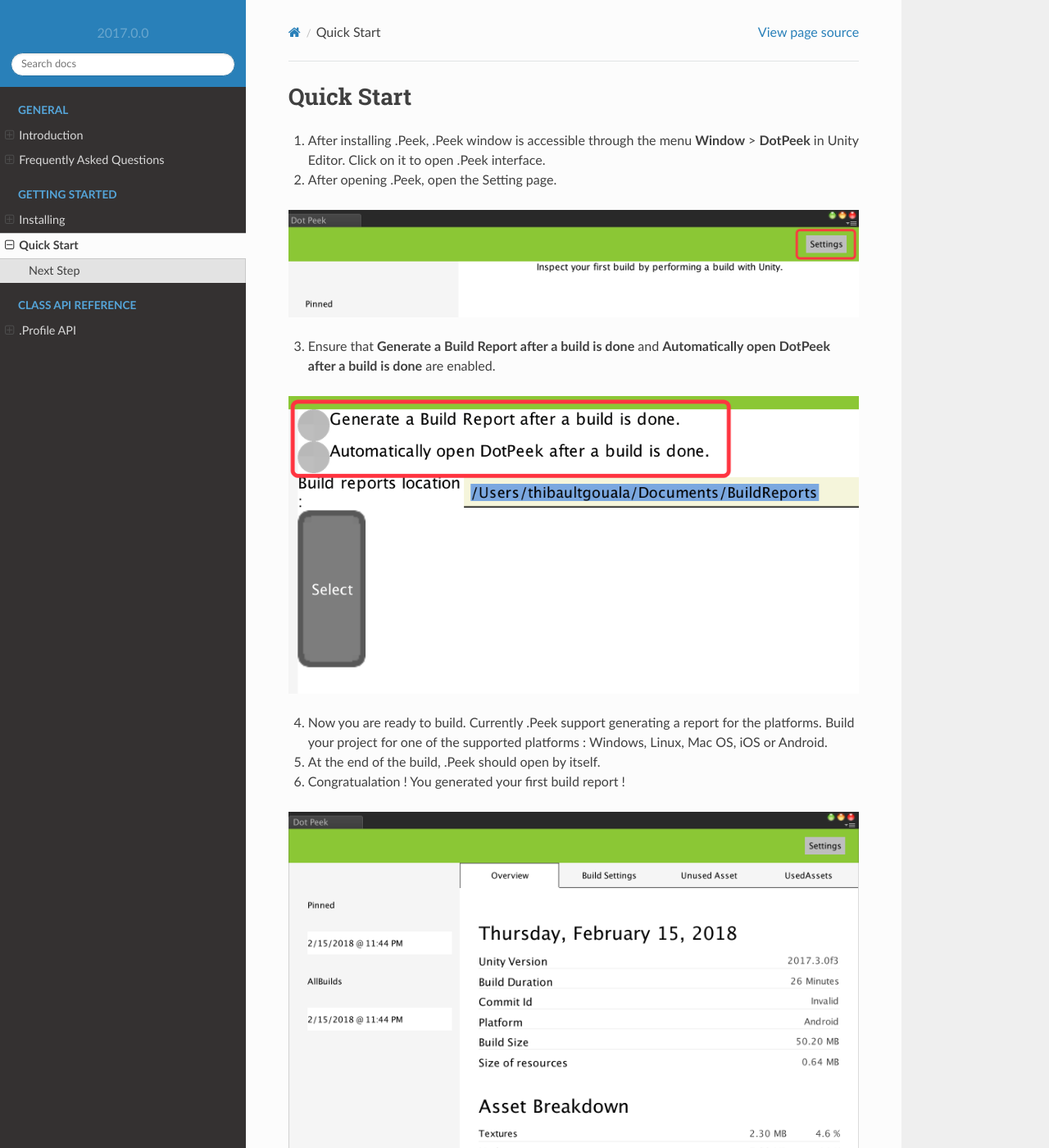
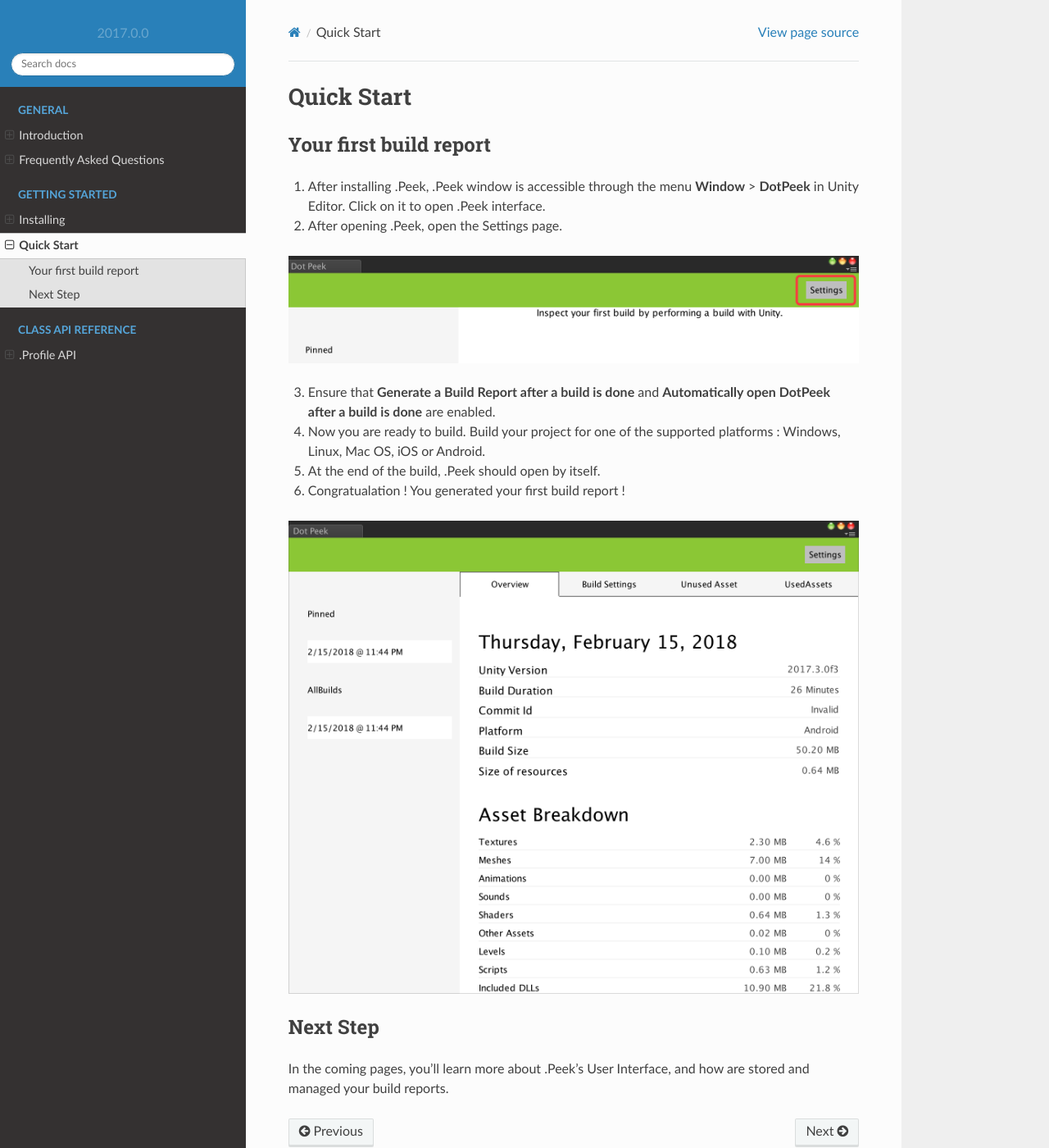
Before and after one commit to WellFiredDevelopment/dotPeekDocumentation, a Sphinx documentation site: the page built from sphinx/source/getting-started/quickstart.rst, in a window 1280 px wide and 1400 px high. Shown: the whole window at 82% size. Built offline with Sphinx 7.4.7 and the Read the Docs theme 2.0.0, drawn with Linux system fonts in a browser that asks for light colours.

Commit message:
Review and fix minor bug in General and Getting Started sections.

```diff
--- a/sphinx/source/getting-started/quickstart.rst
+++ b/sphinx/source/getting-started/quickstart.rst
@@ -1,17 +1,20 @@
 Quick Start
 ===========
 
-1. After installing .Peek, .Peek window is accessible through the menu **Window** > **DotPeek** in Unity Editor. Click on it to open .Peek interface.
+Your first build report
+-----------------------
 
-2. After opening .Peek, open the Setting page.
+1. After installing .Peek, .Peek window is accessible through the menu **Window** > **DotPeek** in Unity Editor. Click on it
+   to open .Peek interface.
+
+2. After opening .Peek, open the Settings page.
 
 .. image:: images/quickstart/settings.png
 
-3. Ensure that **Generate a Build Report after a build is done** and **Automatically open DotPeek after a build is done** are enabled.
+3. Ensure that **Generate a Build Report after a build is done** and **Automatically open DotPeek after a build is done** are
+   enabled.
 
-.. image:: images/quickstart/right-settings.png
-
-4. Now you are ready to build. Currently .Peek support generating a report for the platforms. Build your project for one of the supported platforms : Windows, Linux, Mac OS, iOS or Android.
+4. Now you are ready to build. Build your project for one of the supported platforms : Windows, Linux, Mac OS, iOS or Android.
 
 5. At the end of the build, .Peek should open by itself.
 
```
Also changed, not shown: sphinx/source/general/faq.rst (+11 -3 lines), sphinx/source/general/introduction.rst (+4 -4 lines), sphinx/source/index.rst (+5 -2 lines), sphinx/source/getting-started/images/quickstart/right-settings.png (deleted).
